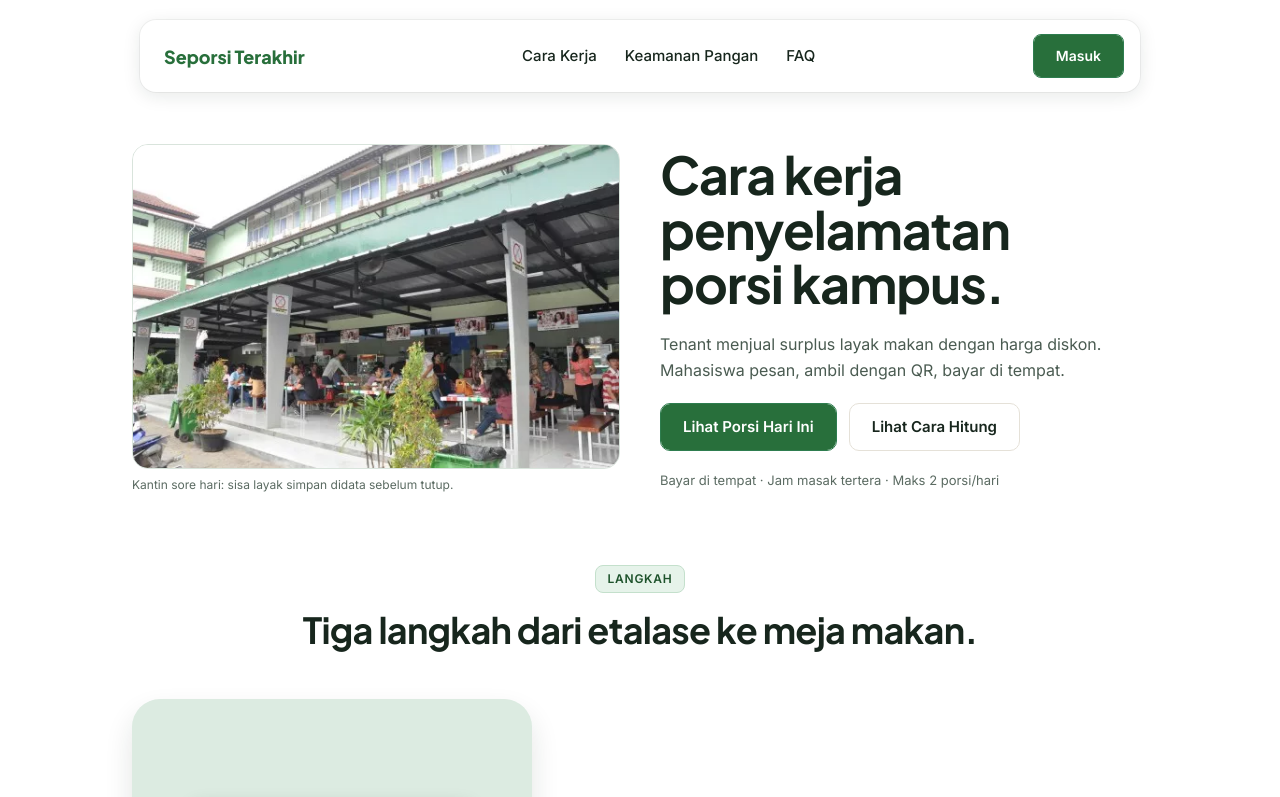
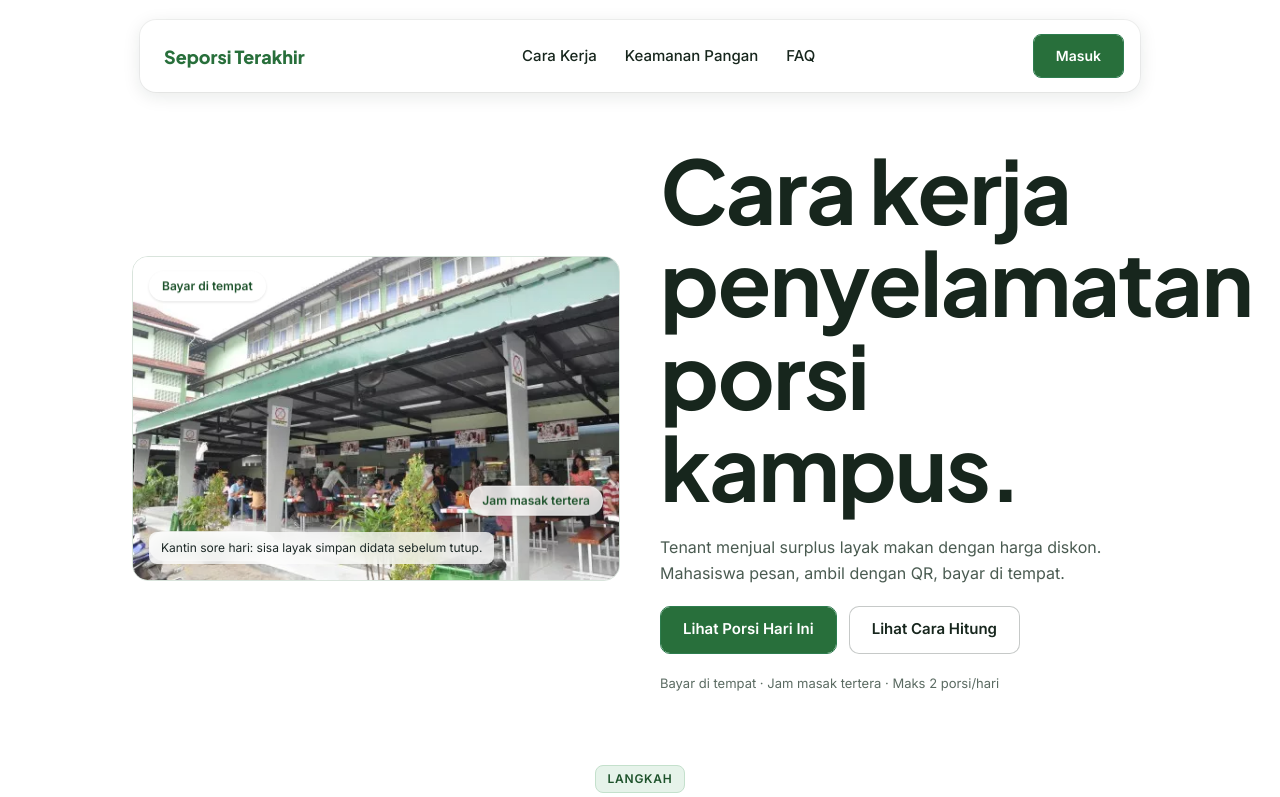
Before and after one commit to yayayapluto/Seporsi-Terakhir, a Next.js app: page / in a window 1280 px wide. Shown: the top 797 px of the page. Built offline with nearby package versions, Linux system fonts and the light colour scheme; no server answers.

Commit message:
feat(landing): hero reveal parallax chips magnetik

```diff
--- a/src/app/(landing)/page.tsx
+++ b/src/app/(landing)/page.tsx
@@ -1,7 +1,9 @@
 import { Check, QrCode } from "lucide-react";
 import type { Metadata } from "next";
-import Image from "next/image";
 import Link from "next/link";
+import { HeroPhoto } from "@/components/landing/hero-photo";
+import { Magnetic } from "@/components/landing/motion/magnetic";
+import { SplitHeading } from "@/components/landing/motion/split-heading";
 import {
   Accordion,
   AccordionContent,
@@ -129,31 +131,22 @@ export default async function Home() {
       {/* HERO — foto etalase + proposisi + aksi primer. */}
       <section className="mx-auto w-full max-w-[1080px] px-5 pt-36 pb-[72px] md:px-8">
         <div className="grid items-center gap-10 md:grid-cols-2">
-          <figure className="m-0">
-            <div className="relative aspect-[3/2] overflow-hidden rounded-2xl border border-[#D9E4DC]">
-              <Image
-                src="/images/foto_kantin.webp"
-                alt="Etalase kantin kampus menjelang tutup"
-                fill
-                sizes="(min-width: 821px) 520px, 100vw"
-                className="object-cover"
-                priority
-              />
-            </div>
-            <figcaption className="mt-2 text-xs text-[#5B6B62]">
-              Kantin sore hari: sisa layak simpan didata sebelum tutup.
-            </figcaption>
-          </figure>
+          <HeroPhoto maxPorsi={MAX_QUANTITY_PER_ORDER} />
 
           <div className="flex flex-col gap-5">
-            <h1 className="text-balance text-[36px] leading-[1.05] font-bold tracking-[-0.02em] min-[821px]:text-[52px]">
+            <SplitHeading
+              as="h1"
+              trigger="load"
+              className="text-balance font-bold tracking-[-0.02em] text-[clamp(2.5rem,8vw,3.25rem)] leading-[1.05] min-[821px]:text-[clamp(2.5rem,8vw,5.5rem)]"
+            >
               Cara kerja penyelamatan porsi kampus.
-            </h1>
-            <p className="text-base leading-relaxed text-[#4A5B51]">
+            </SplitHeading>
+            <p data-reveal className="text-base leading-relaxed text-[#4A5B51]">
               Tenant menjual surplus layak makan dengan harga diskon. Mahasiswa pesan, ambil dengan
               QR, bayar di tempat.
             </p>
             <div className="flex flex-wrap items-center gap-3">
+              <Magnetic>
                 <Pressable>
                   <Link
                     href={primaryHref}
@@ -165,17 +158,20 @@ export default async function Home() {
                     {primaryLabel}
                   </Link>
                 </Pressable>
+              </Magnetic>
+              <Magnetic>
                 <Pressable>
                   <Link
                     href="#langkah"
                     className={cn(
-                    buttonVariants({ variant: "ghost" }),
+                      buttonVariants({ variant: "outline" }),
                       "min-h-12 rounded-[10px] px-[22px] text-[15px] font-semibold text-[#17261D] hover:bg-[#F4EFE6]",
                     )}
                   >
                     Lihat Cara Hitung
                   </Link>
                 </Pressable>
+              </Magnetic>
             </div>
             <p className="text-[13px] text-[#5B6B62]">
               Bayar di tempat · Jam masak tertera · Maks {MAX_QUANTITY_PER_ORDER} porsi/hari
--- /dev/null
+++ b/src/components/landing/hero-photo.tsx
@@ -0,0 +1,97 @@
+"use client";
+
+import { useGSAP } from "@gsap/react";
+import gsap from "gsap";
+import Image from "next/image";
+import { useRef } from "react";
+
+const CHIPS = [
+  { text: "Bayar di tempat", className: "top-4 left-4", speed: 24 },
+  { text: "Jam masak tertera", className: "right-4 bottom-16", speed: 40 },
+  { text: "Maks 2 porsi/hari", className: "bottom-4 left-4", speed: 60 },
+];
+
+/** Foto hero: reveal clip-path + parallax + chip mengambang. Konten dari SSR, gerak hanya lapisan tambahan. */
+export function HeroPhoto({ maxPorsi }: { maxPorsi: number }) {
+  const root = useRef<HTMLDivElement>(null);
+  const imgWrap = useRef<HTMLDivElement>(null);
+
+  useGSAP(
+    () => {
+      if (window.matchMedia("(prefers-reduced-motion: reduce)").matches) return;
+      const ctx = gsap.context(() => {
+        gsap.fromTo(
+          root.current,
+          { clipPath: "inset(100% 0 0 0)" },
+          { clipPath: "inset(0% 0 0 0)", duration: 1.1, ease: "power3.inOut" },
+        );
+        gsap.fromTo(
+          imgWrap.current,
+          { scale: 1.25 },
+          { scale: 1, duration: 1.1, ease: "power3.inOut" },
+        );
+        gsap.to(imgWrap.current, {
+          yPercent: -10,
+          ease: "none",
+          scrollTrigger: { trigger: root.current, start: "top top", end: "bottom top", scrub: 0.3 },
+        });
+        root.current?.querySelectorAll<HTMLElement>("[data-chip]").forEach((chip, i) => {
+          gsap.to(chip, {
+            y: CHIPS[i]?.speed ?? 30,
+            ease: "none",
+            scrollTrigger: {
+              trigger: root.current,
+              start: "top top",
+              end: "bottom top",
+              scrub: 0.3,
+            },
+          });
+          gsap.to(chip, {
+            y: "-=6",
+            duration: 2.5 + i * 0.7,
+            yoyo: true,
+            repeat: -1,
+            ease: "sine.inOut",
+          });
+        });
+      }, root);
+      return () => ctx.revert();
+    },
+    { scope: root },
+  );
+
+  const chips = CHIPS.map((c) => ({
+    ...c,
+    text: c.text === "Maks 2 porsi/hari" ? `Maks ${maxPorsi} porsi/hari` : c.text,
+  }));
+
+  return (
+    <div
+      ref={root}
+      className="relative aspect-[3/2] overflow-hidden rounded-2xl border border-[#D9E4DC]"
+    >
+      <div ref={imgWrap} className="absolute inset-0 scale-110">
+        <Image
+          src="/images/foto_kantin.webp"
+          alt="Etalase kantin kampus menjelang tutup"
+          fill
+          sizes="(min-width: 821px) 520px, 100vw"
+          className="object-cover"
+          priority
+        />
+      </div>
+      {chips.map((c) => (
+        <span
+          key={c.text}
+          data-chip
+          className={`absolute ${c.className} rounded-full border border-white/40 bg-white/80 px-3 py-1.5 text-xs font-semibold text-[#1E532C] shadow-sm backdrop-blur max-md:max-w-[60%]`}
+        >
+          {c.text}
+        </span>
+      ))}
+      <span className="absolute right-4 bottom-4 left-4 max-w-max rounded-lg bg-white/75 px-3 py-2 text-xs text-[#1C2826] backdrop-blur">
+        Kantin sore hari: sisa layak simpan didata sebelum tutup.
+      </span>
+    </div>
+  );
+}
--- /dev/null
+++ b/src/components/landing/motion/reveal-scope.tsx
@@ -0,0 +1,10 @@
+"use client";
+
+import type { ReactNode } from "react";
+import { useReveal } from "./use-reveal";
+
+/** Bungkus section server agar [data-reveal] di dalamnya teranimasikan. */
+export function RevealScope({ children }: { children: ReactNode }) {
+  const ref = useReveal<HTMLDivElement>();
+  return <div ref={ref}>{children}</div>;
+}
```
Lines whose indentation alone changed are shown as unchanged.
